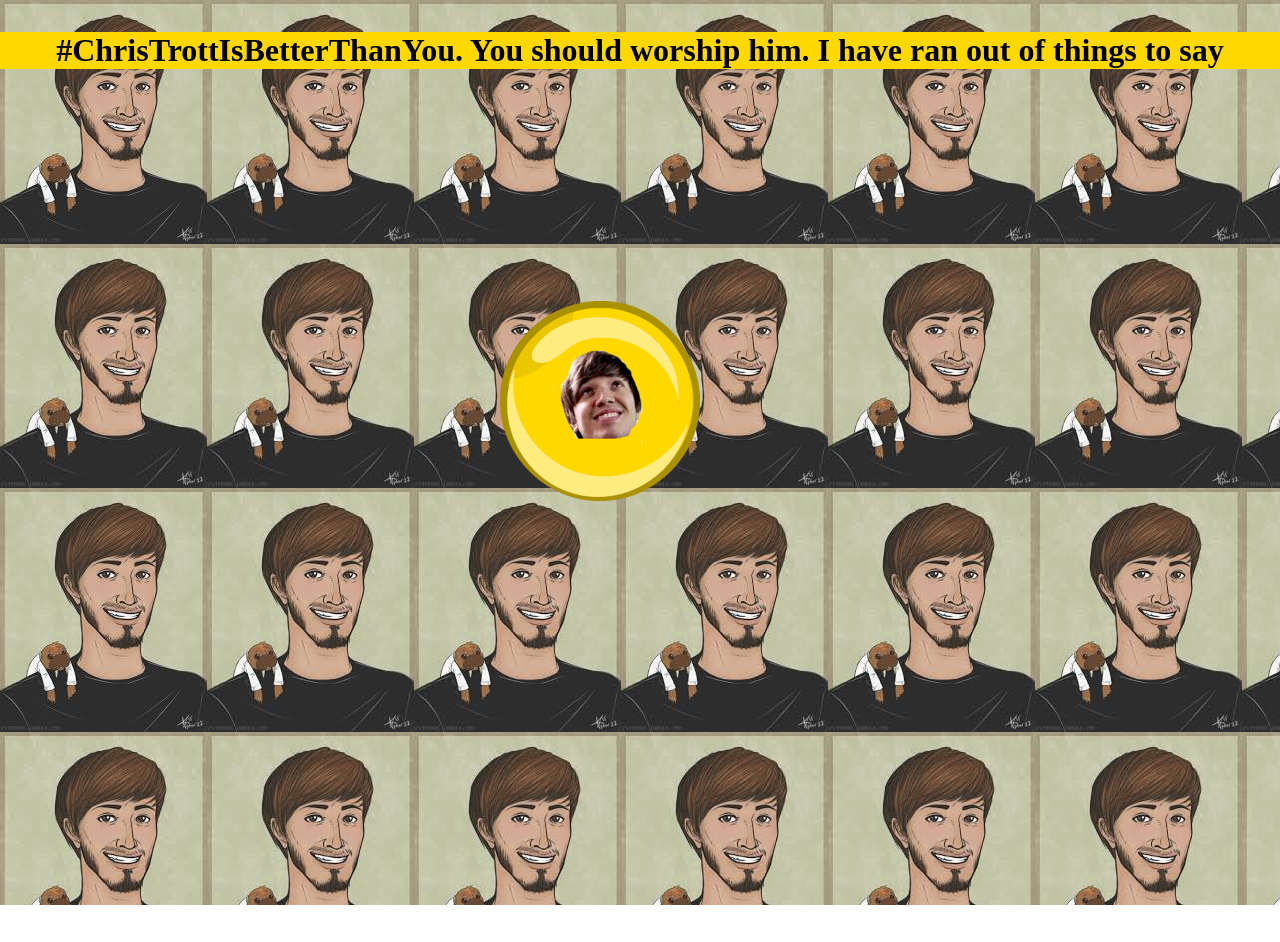
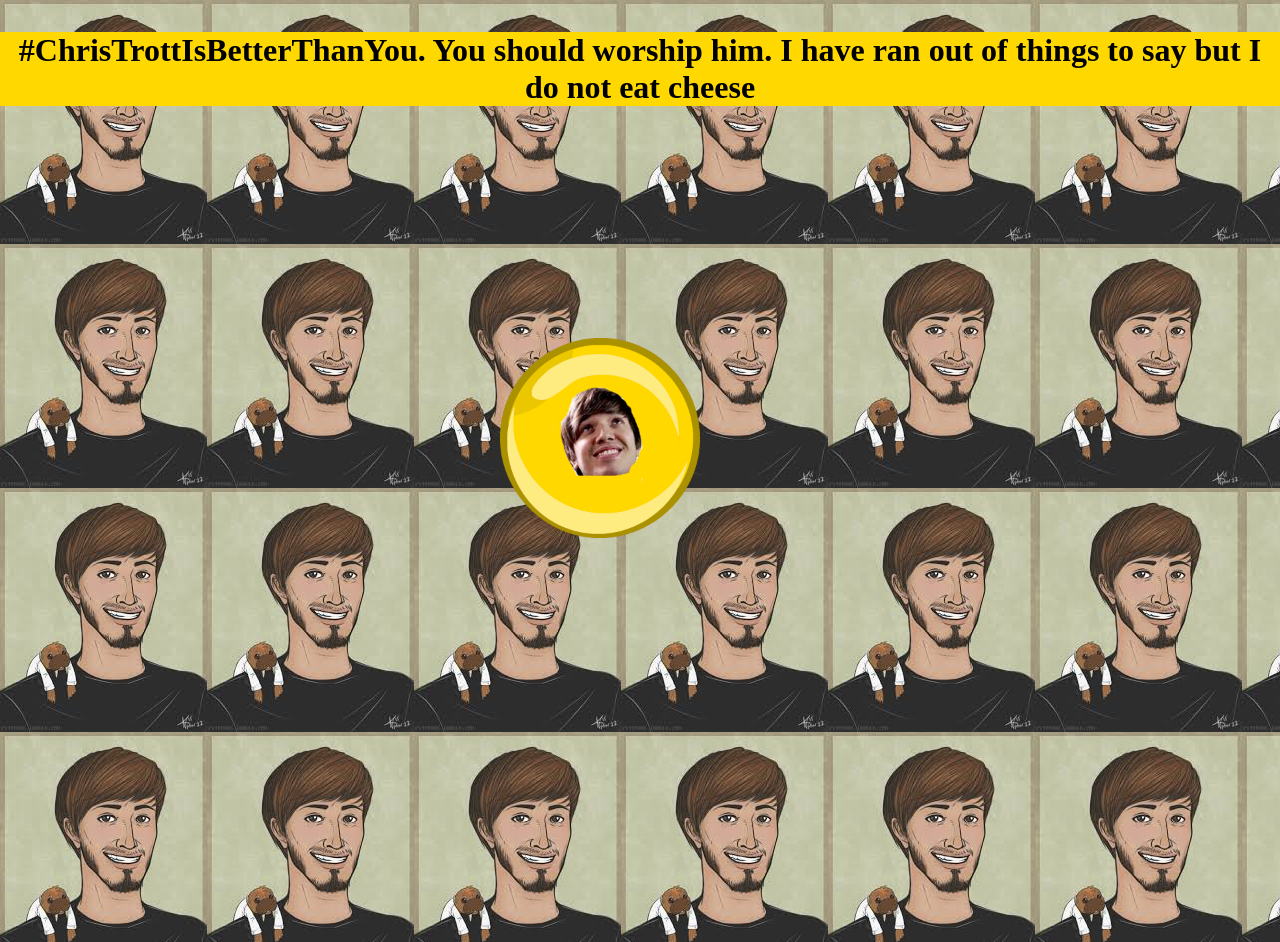
Before and after one commit to j-ay-williams/project_the_first, a website: page assets/canvas.html in a window 1280 px wide. Shown: the top 942 px of the page. Before the commit the page ends 905 px from the top, so only its background shows below. Drawn offline with Linux system fonts and the light colour scheme.

Commit message:
updated main paragraph

```diff
--- a/assets/canvas.html
+++ b/assets/canvas.html
@@ -14,7 +14,7 @@
 	<b></b>
 	<h1><p>#ChrisTrottIsBetterThanYou.
 	You should worship him.
-	I have ran out of things to say</p></h1>
+	I have ran out of things to say but I do not eat cheese</p></h1>
 
 
 
```
